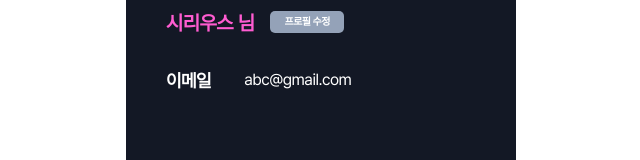
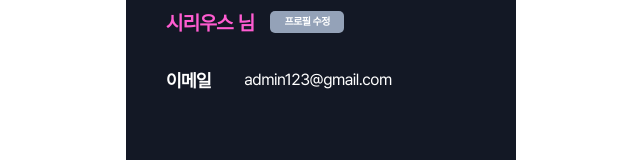
Before and after one commit to UMC-TEAM-U/Front, a React (Create React App) app: page /setting in a window 1280 px wide. Shown: the part 278-438 px from the top of the page, without its empty margins (319-959 px from the left). Built offline with nearby package versions, Linux system fonts and the light colour scheme.

Commit message:
회원가입, 로그인 연동

```diff
--- a/src/component/setting/TextContainer2.jsx
+++ b/src/component/setting/TextContainer2.jsx
@@ -18,7 +18,7 @@ function TextContainer2() {
                 fontWeight="400"
                 lineHeight="12px"
             >
-                abc@gmail.com
+                admin123@gmail.com
             </TextStyle>
         </TextContainer>
     )
--- a/src/pages/Signup.jsx
+++ b/src/pages/Signup.jsx
@@ -19,7 +19,7 @@ function Signup() {
     const handleSubmit = async event => {
         event.preventDefault()
         const data = {
-            name,
+            nickname: name,
             email,
             password,
         }
@@ -27,7 +27,8 @@ function Signup() {
         console.log(data)
 
         // 서버로 데이터 전송
-        await axios('http://13.124.153.160:8080/api/users/sign-up', data)
+        await axios
+            .post('http://13.124.153.160:8080/api/users/sign-up', data)
             .then(res => {
                 console.log(res.data)
                 if (res.data.isSuccess) {
```
Also changed, not shown: package.json (indentation only).
